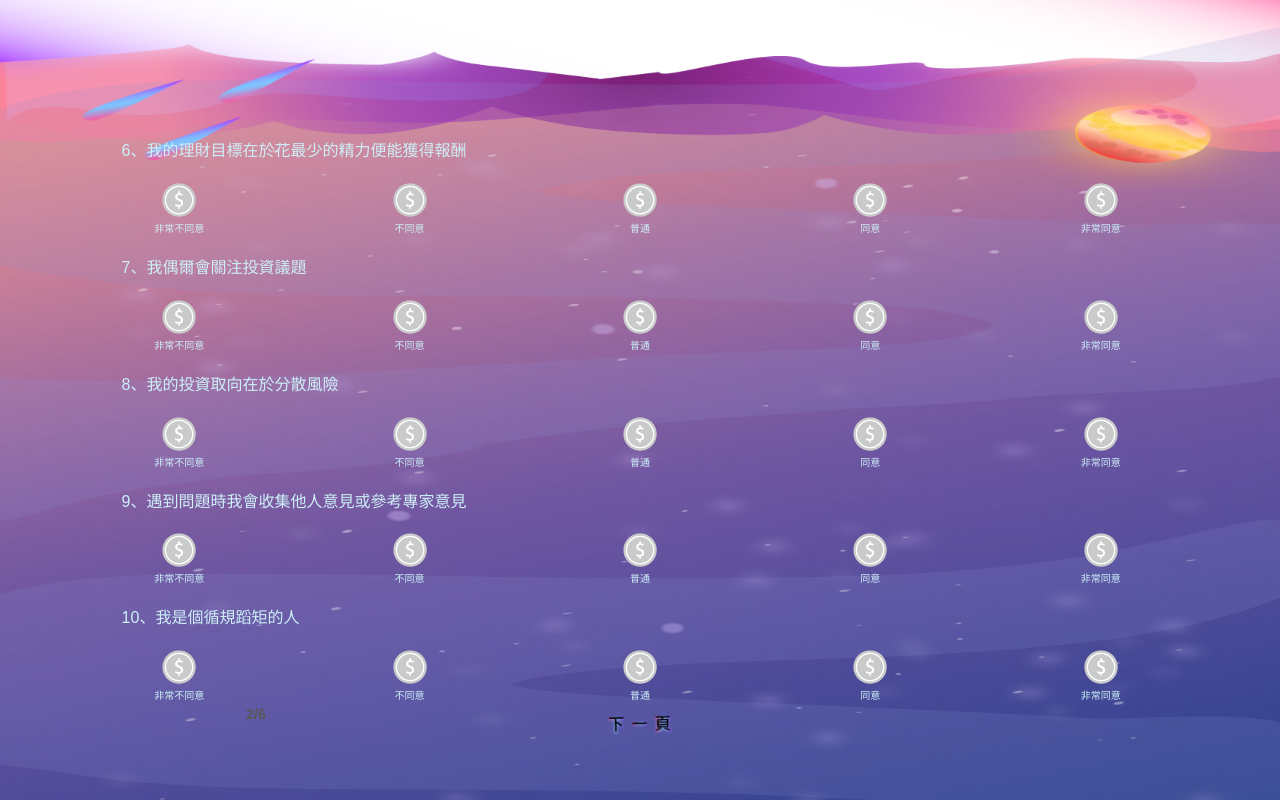
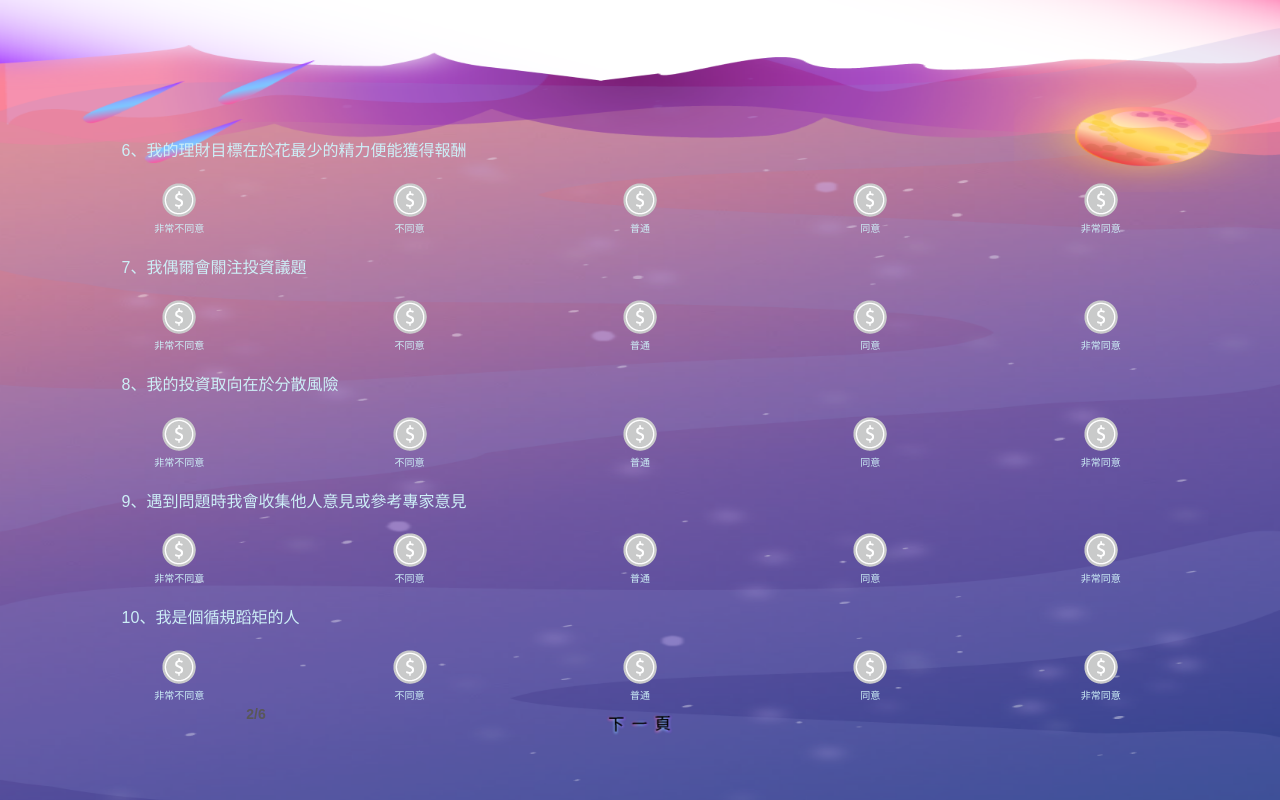
Before and after one commit to charveswei/Investmen_Questionnaire, a PHP site: page /answertest/test2.php in a window 1280 px wide. Run offline with PHP 8.4, Linux system fonts and the light colour scheme; some libraries are stand-ins or nearby versions.

Commit message:
test2background

```diff
--- a/test2.php
+++ b/test2.php
@@ -55,7 +55,7 @@ $arraySize = count($questionsArray);
 	</script>
 	<script src="./libs/select.js"></script>
     </head>
-    <body style="background-image:url('./img/test2background.png');background-repeat: no-repeat;background-size: 100% 147%;">
+    <body style="background-image:url('./img/test2background.png');background-repeat: no-repeat;background-size: 100% 150%;">
 			<div style="height:15%;"></div>
 
 
```
